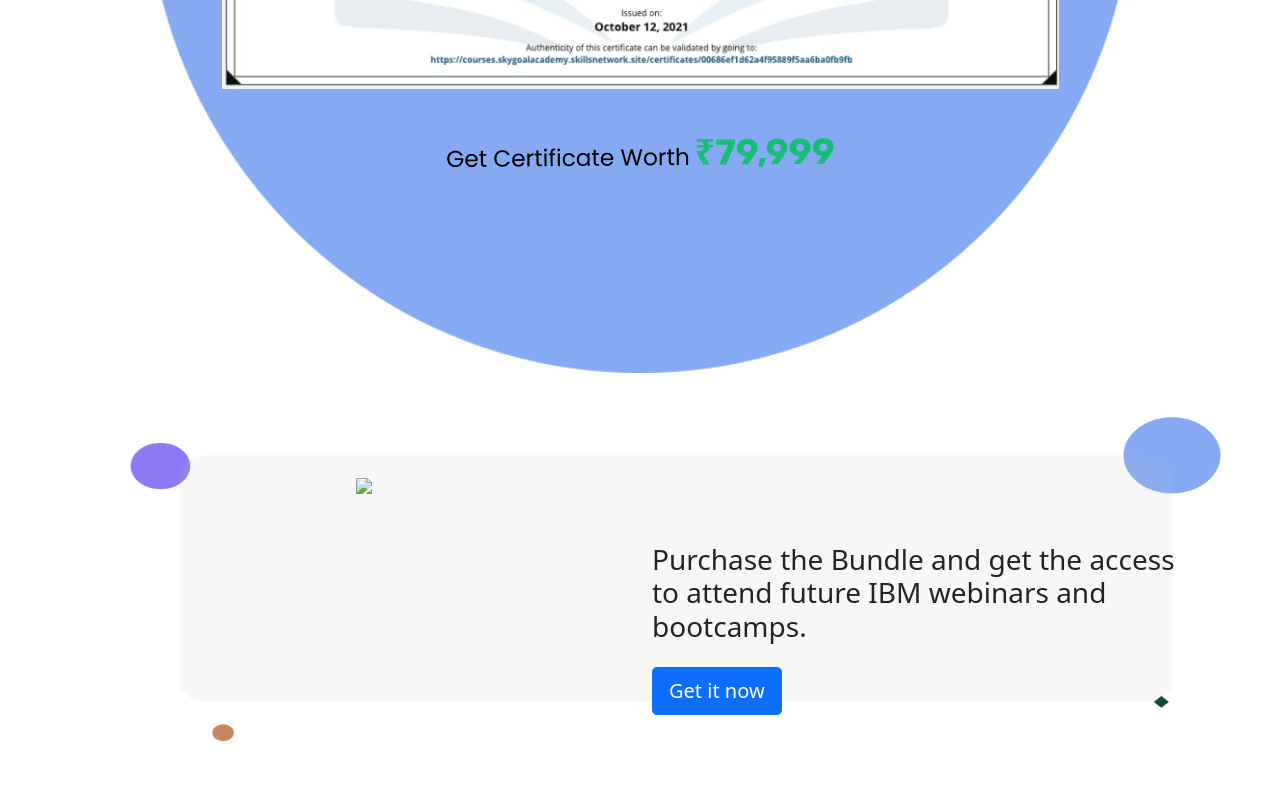
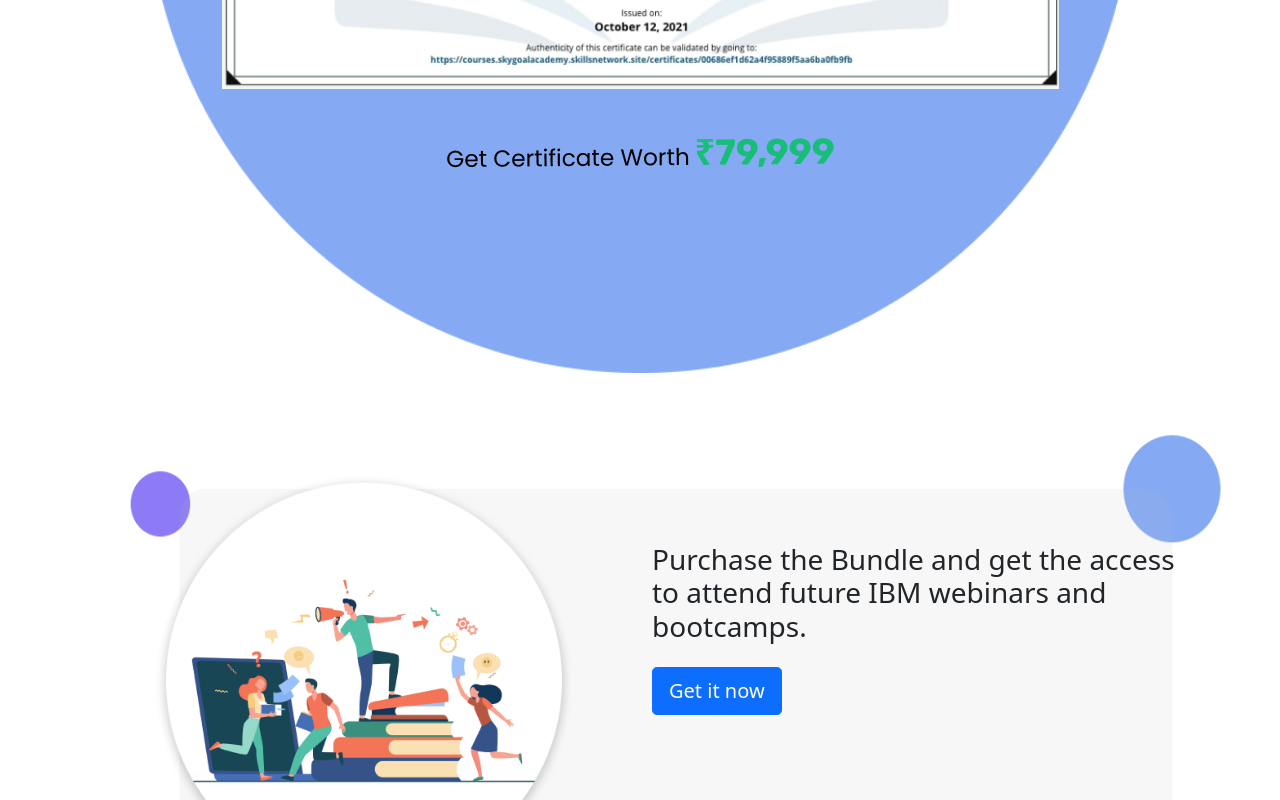
Before and after one commit to S4NJ18/ibm-landing-main, a plain HTML site: page index.html in a window 1280 px wide. Shown: the part 2000-2800 px from the top of the page. Drawn offline with nearby package versions, Linux system fonts and the light colour scheme; the site is published under a folder, as on GitHub Pages, so addresses that start at the root find nothing.

Commit message:
Update index.html

```diff
--- a/index.html
+++ b/index.html
@@ -149,7 +149,7 @@
 
             <div class="col-lg-6 col-md-6 col-xl-6 col-sm-12 text-center">
 
-                <img src="/assets/img/5903-1.png" class="img-fluid" style="max-width: 80%;">
+                <img src="assets/img/5903-1.png" class="img-fluid" style="max-width: 80%;">
 
             </div>
 
```
